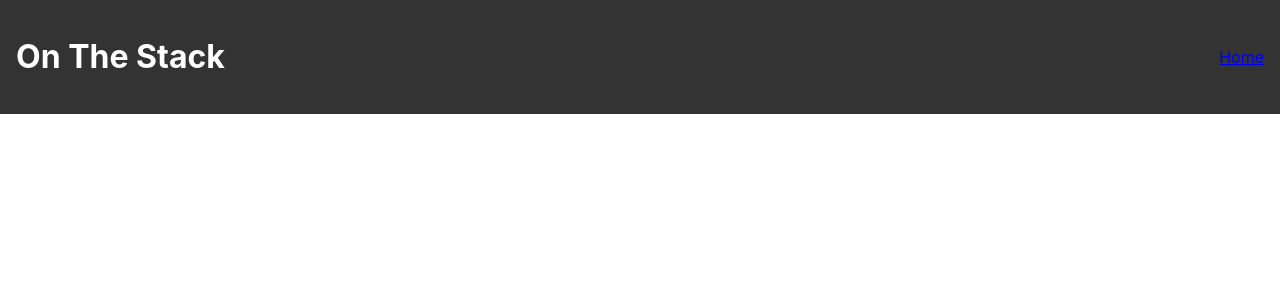
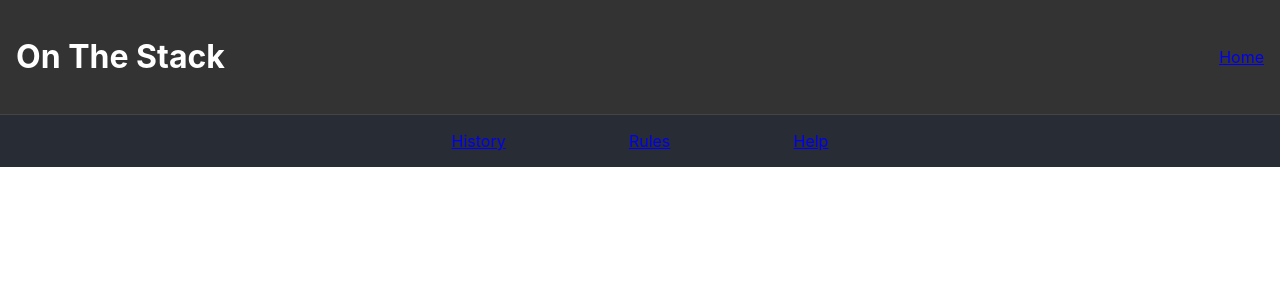
Before and after one commit to clubd/mtg-app, a React (Create React App) app: page / in a window 1280 px wide. Shown: the top 300 px of the page. Built offline with nearby package versions, Linux system fonts and the light colour scheme.

Commit message:
add footer to the app

```diff
--- a/src/App.js
+++ b/src/App.js
@@ -1,5 +1,6 @@
 import './App.css';
 import Header from './components/Header/Header';
+import Footer from './components/Footer/Footer';
 import { BrowserRouter, Routes, Route } from 'react-router-dom';
 
 function App() {
@@ -9,6 +10,7 @@ function App() {
       <Routes>
         <Route path='/' element= {<Header />} />
       </Routes>
+      <Footer />
       </BrowserRouter>
     </div>
   );
--- /dev/null
+++ b/src/components/Footer/Footer.js
@@ -0,0 +1,16 @@
+import { Link } from "react-router-dom";
+import "./Footer.scss";
+
+function Footer() {
+    return (
+        <footer className="footer">
+            <div className="footer__content">
+                <Link className="footer__content-list" to="/history">History</Link>
+                <Link className="footer__content-list" to="/rules">Rules</Link>
+                <Link className="footer__content-list" to="/help">Help</Link>
+            </div>
+        </footer>
+    );
+}
+
+export default Footer;
--- /dev/null
+++ b/src/components/Footer/Footer.scss
@@ -0,0 +1,25 @@
+
+.footer {
+    background-color: #282c34;
+    color: white;
+    padding: 1rem;
+    display: flex;
+    justify-content: center;
+    border-top: 1px solid #444;
+
+    &__content {
+        display: flex;
+        justify-content: space-around;
+        width: 100%;
+        max-width: 31.25rem;
+
+    }
+
+    &content-list{
+        color: white;
+        text-decoration: none;
+        &:hover {
+            color: #61dafb;
+        }
+    }
+}
```
